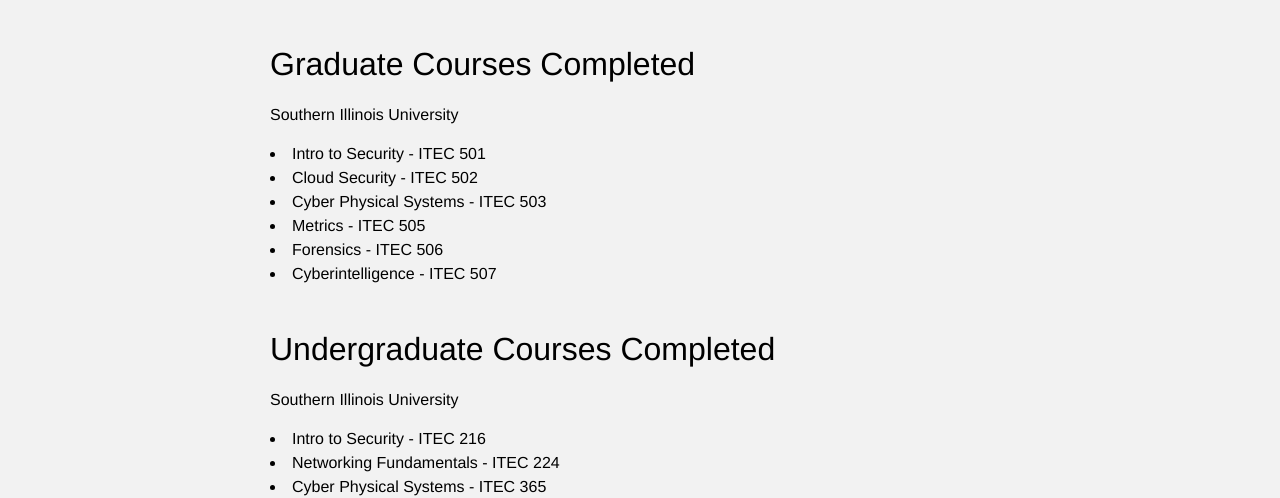
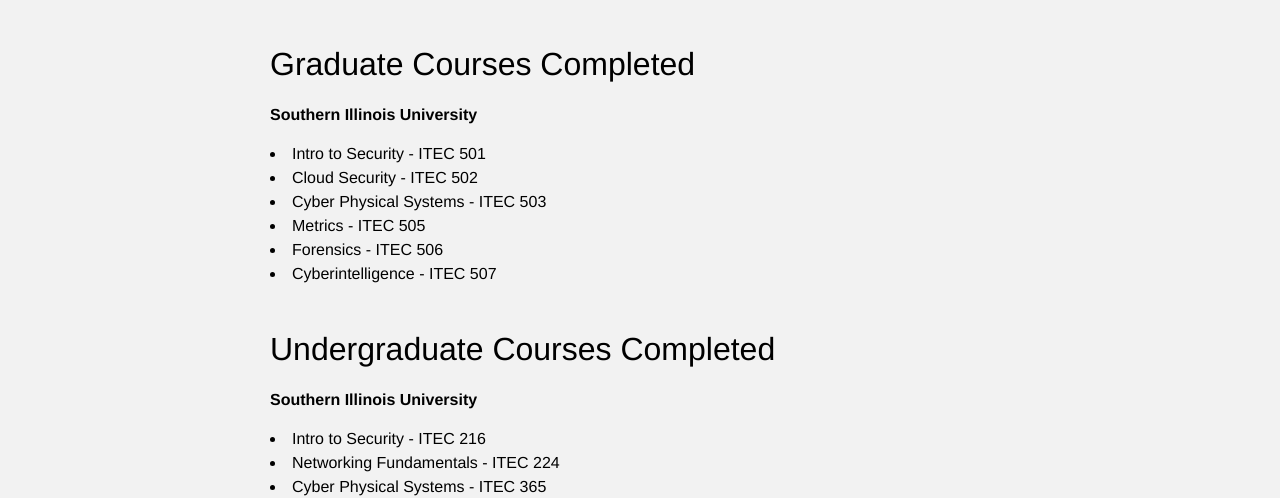
Before and after one commit to jmillersiu/jmillersiu.github.io, a Jekyll site: the page built from _posts/2021-09-25-education.markdown, in a window 1280 px wide. Shown: the part 319-817 px from the top of the page. Built offline with Jekyll 4.4.1, drawn with Linux system fonts in a browser that asks for light colours.

```diff
--- a/_posts/2021-09-25-education.markdown
+++ b/_posts/2021-09-25-education.markdown
@@ -22,7 +22,7 @@ categories: jekyll update
 
 Graduate Courses Completed
 ---
-Southern Illinois University
+**Southern Illinois University**
 <br>
 <li>Intro to Security - ITEC 501</li>
 <li>Cloud Security - ITEC 502</li>
@@ -35,7 +35,7 @@ Southern Illinois University
 
 Undergraduate Courses Completed
 ---
-Southern Illinois University
+**Southern Illinois University**
 <br>
 <li>Intro to Security - ITEC 216</li>
 <li>Networking Fundamentals - ITEC 224</li>
```
